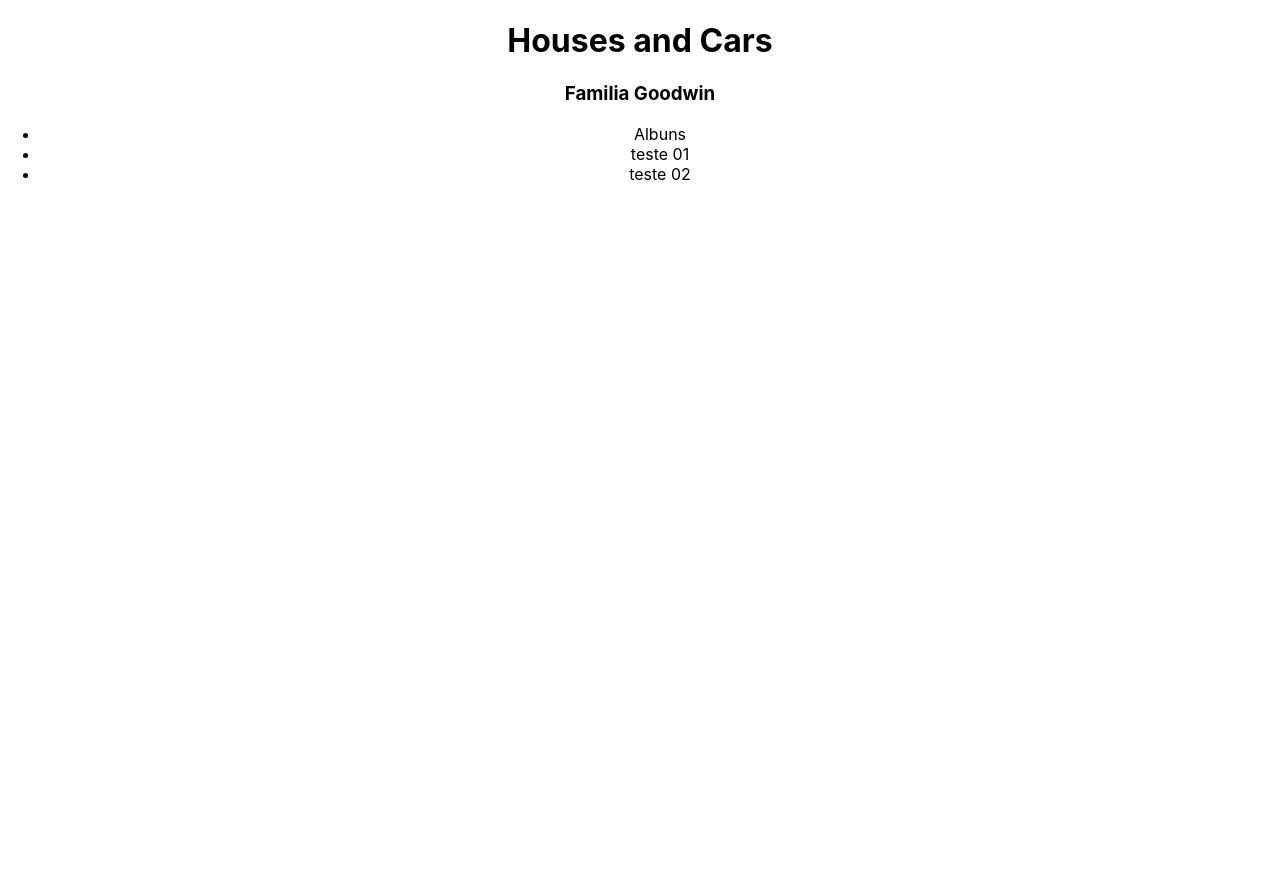
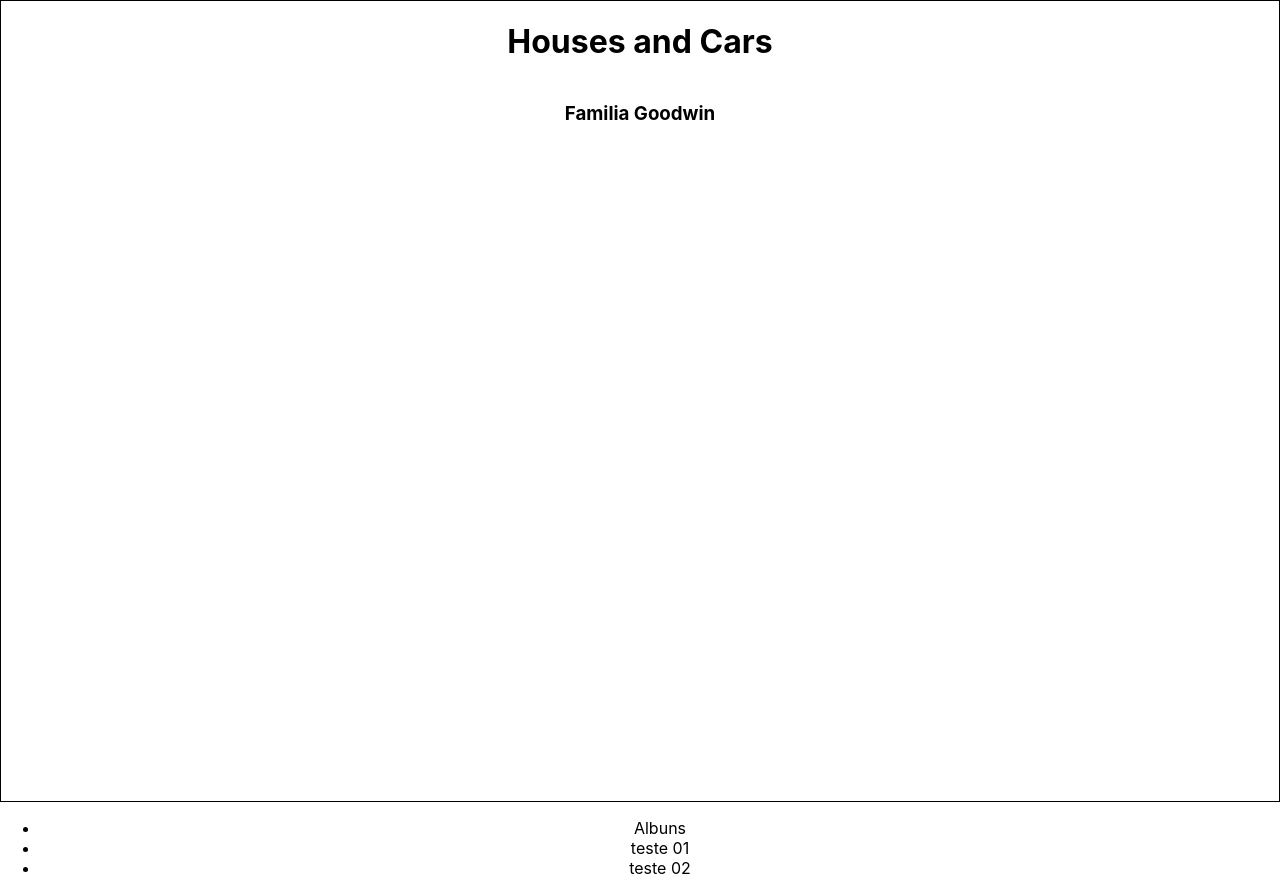
Before and after one commit to familiagoodwin/familiagoodwin.github.io, a React (Create React App) app in the folder fmlgoodwin/: page / in a window 1280 px wide. Before the commit the page ends 800 px from the top, so only its background shows below. Built offline with nearby package versions, Linux system fonts and the light colour scheme.

Commit message:
add classes de animação no click do h1

```diff
--- a/fmlgoodwin/src/components/MainMenu.jsx
+++ b/fmlgoodwin/src/components/MainMenu.jsx
@@ -1,9 +1,9 @@
 import React from 'react'
-import { useContext } from 'react'
-import GlobalVarsContext from '../contexts/context/GlobalVars'
+// import { useContext } from 'react'
+// import GlobalVarsContext from '../contexts/context/GlobalVars'
 
 function MainMenu() {
-  const { setClasCss } = useContext(GlobalVarsContext);
+  // const { setClasCss } = useContext(GlobalVarsContext);
 
   return (
     <div>
--- a/fmlgoodwin/src/index.js
+++ b/fmlgoodwin/src/index.js
@@ -6,9 +6,9 @@ import reportWebVitals from './reportWebVitals';
 
 const root = ReactDOM.createRoot(document.getElementById('root'));
 root.render(
-  <React.StrictMode>
+  // <React.StrictMode>
     <App />
-  </React.StrictMode>
+  // {/* </React.StrictMode> */}
 );
 
 // If you want to start measuring performance in your app, pass a function
--- a/fmlgoodwin/src/pages/Capa.jsx
+++ b/fmlgoodwin/src/pages/Capa.jsx
@@ -1,18 +1,22 @@
 import React from 'react'
-import { useContext } from 'react'
-import GlobalVarsContext from '../contexts/context/GlobalVars'
+// import { useContext } from 'react'
+// import GlobalVarsContext from '../contexts/context/GlobalVars'
 
 function Capa() {
-  const { classCss, setClassCss } = useContext(GlobalVarsContext);
+  // const { classCss, setClassCss } = useContext(GlobalVarsContext);
 
-  console.log(classCss);
+  // console.log(classCss);
 
   function hanldeClinkTitle() {
-    setClassCss((prev) => ({...prev, mainCape: 'animationUP'}));
+    const animated = document.querySelector('.bodyCape');
+
+    // setClassCss((prev) => ({...prev, mainCape: 'bodyCape animationUP'}));
+    animated.classList.remove('fullBody');
+    animated.classList.add('animationUP');
   }
 
   return (
-    <main className={classCss}>
+    <main className={'bodyCape fullBody'}>
       <h1
        role='presentation'
        onClick={ hanldeClinkTitle }
--- a/fmlgoodwin/src/pages/css/pages.css
+++ b/fmlgoodwin/src/pages/css/pages.css
@@ -4,6 +4,11 @@
   align-items: center;
   justify-items: center;
   border: 1px solid black;
+  /* height: 100vh; */
+}
+
+.fullBody {
+  height: 100vh;
 }
 
 .animationUP {
@@ -12,9 +17,11 @@
 
 @keyframes animate {
   0% {
-      transform: translateX(100px);
+      /* transform: translateX(100px); */
+      height: 100vh;
   }
   100% {
-      transform: translateX(0);
+      /* transform: translateX(0); */
+      height: 30vh;
   }
 }
```
